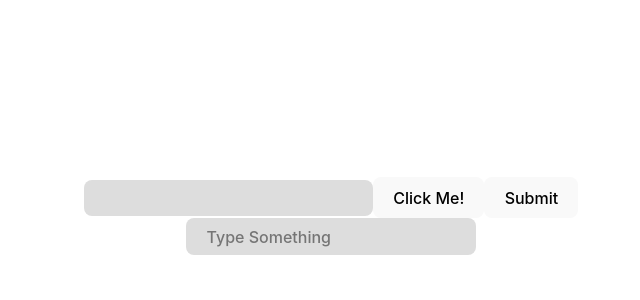
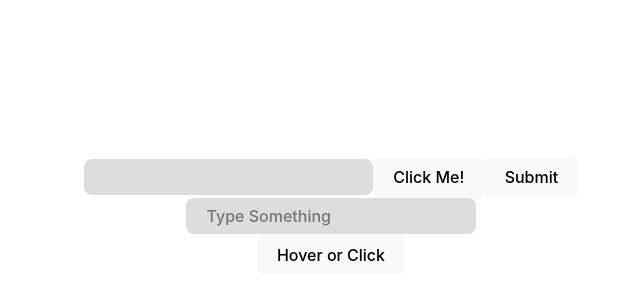
Before and after one commit to aufKeihlePascual/PDC20-M5, a React (Vite) app: page / in a window 1280 px wide. Shown: the part 200-500 px from the top of the page, without its empty margins (309-949 px from the left). Built offline with nearby package versions, Linux system fonts and the light colour scheme.

Commit message:
Added mouse events

```diff
--- a/src/Events/MainEvent.jsx
+++ b/src/Events/MainEvent.jsx
@@ -1,12 +1,14 @@
 import React from "react";
 import EventonClick from "./EventonClick";
 import KeyboardEvent from "./KeyboardEvent";
+import MouseEvent from "./MouseEvent";
 
 function MainEvent() {
     return (
         <div>
             <EventonClick/>
             <KeyboardEvent/>
+            <MouseEvent/>
         </div>
     );
 }
--- /dev/null
+++ b/src/Events/MouseEvent.jsx
@@ -0,0 +1,23 @@
+import React from "react";
+
+function MouseEvent() {
+    const handleMouseEnter = () => {
+        console.log("Mouse entered the button!")
+    };
+
+    const handleDoubleClick = () => {
+        alert("Button double clicked!")
+    };
+
+    return (
+        <div>
+            <button onMouseEnter={handleMouseEnter}
+                    onDoubleClick={handleDoubleClick}
+            >
+                Hover or Click
+            </button>
+        </div>
+    );
+}
+
+export default MouseEvent;
```
